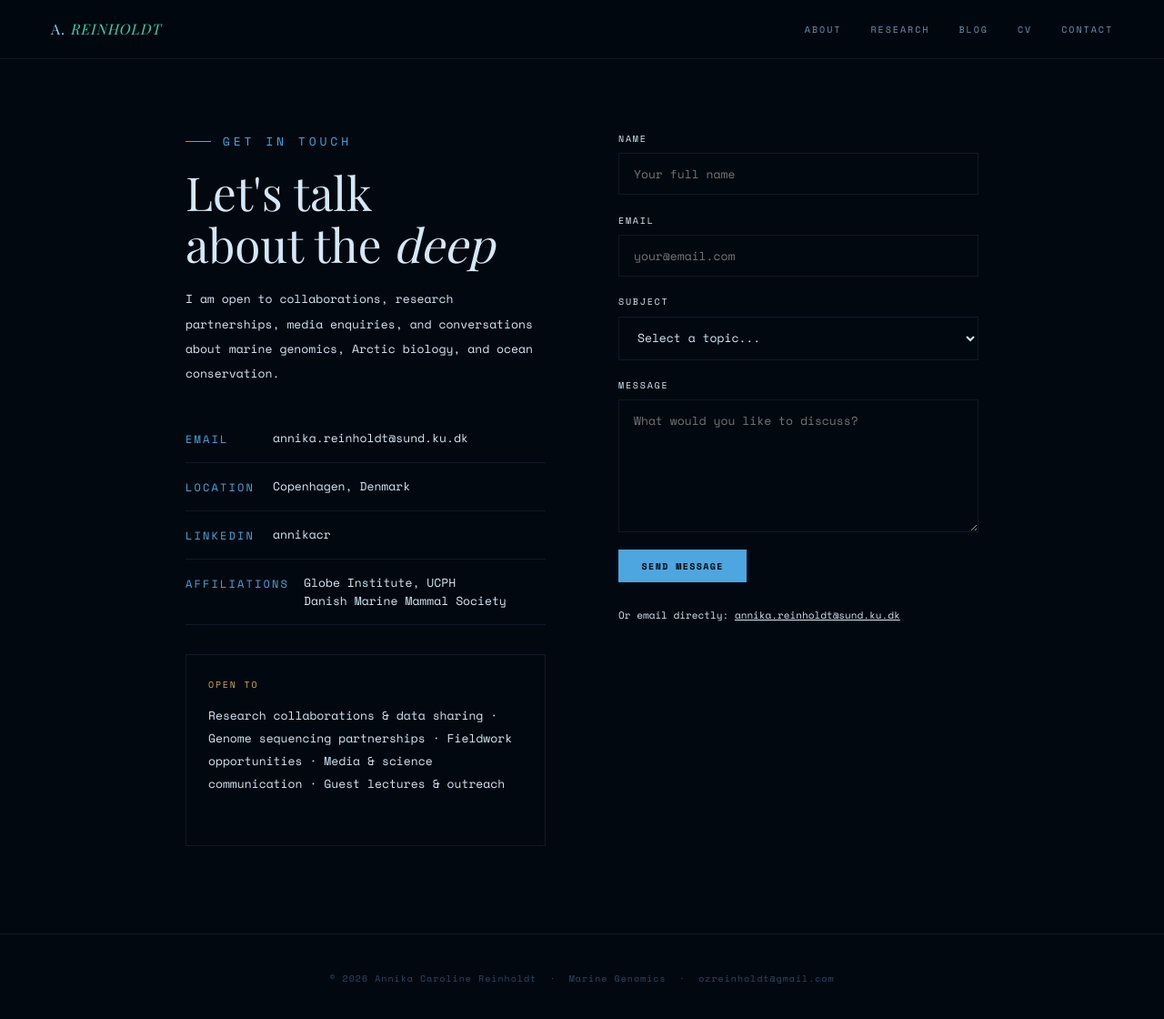
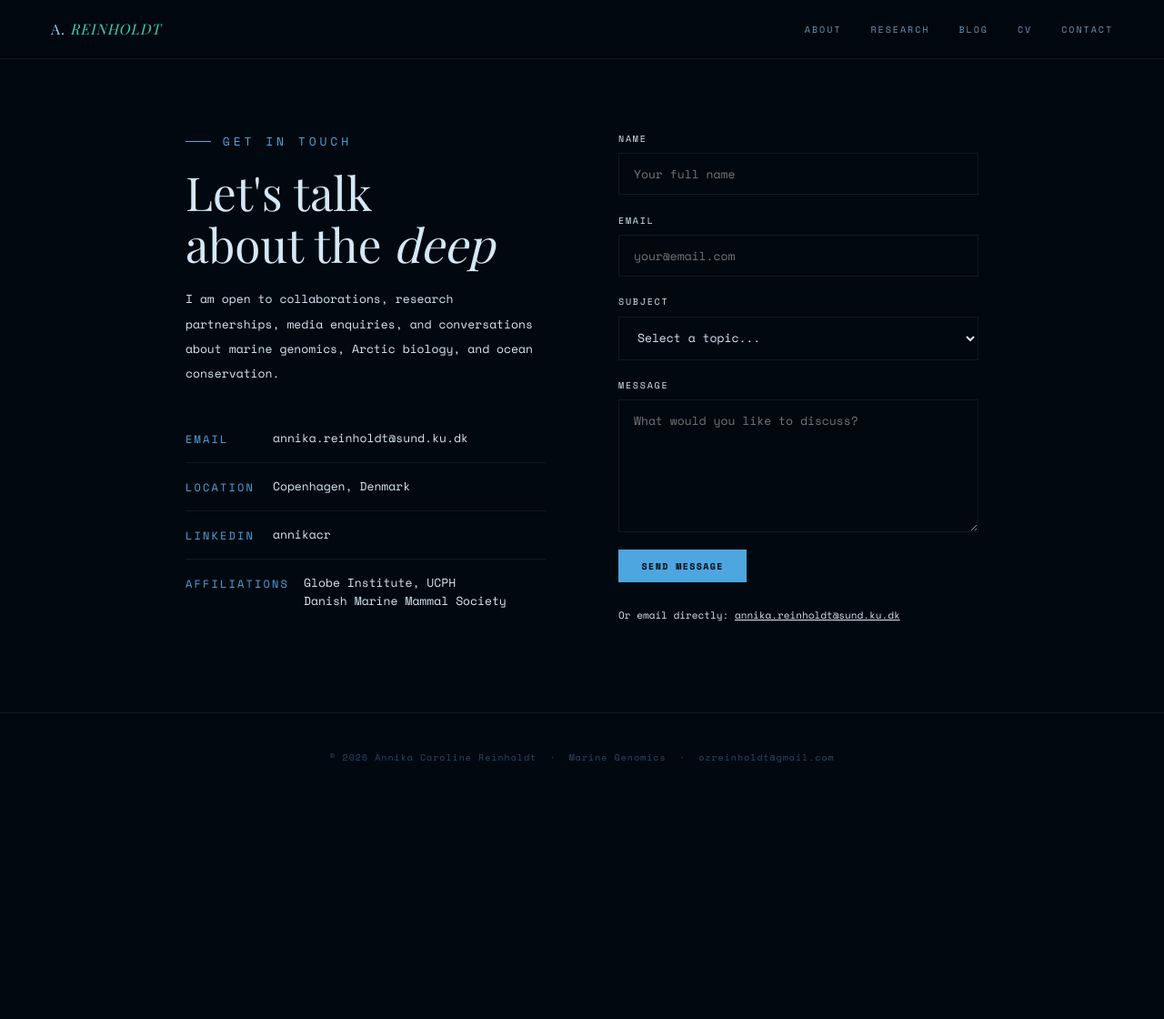
Before and after one commit to Areinholdt/Areinholdt.github.io, a Jekyll site: the page built from contact.md, in a window 1280 px wide and 1125 px high. Shown: the top 1120 px of the window at 91% size. Built offline with Jekyll 4.4.1, drawn with Linux system fonts in a browser that asks for light colours; some web fonts are replaced.

Commit message:
Update contact.md

```diff
--- a/contact.md
+++ b/contact.md
@@ -104,16 +104,6 @@ permalink: /contact/
         <span class="cd-value">Globe Institute, UCPH<br>Danish Marine Mammal Society</span>
       </div>
 
-      <div class="contact-open">
-        <div class="contact-open-title">Open to</div>
-        <p>
-          Research collaborations &amp; data sharing ·
-          Genome sequencing partnerships ·
-          Fieldwork opportunities ·
-          Media &amp; science communication ·
-          Guest lectures &amp; outreach
-        </p>
-      </div>
     </div>
 
     <div>
```
